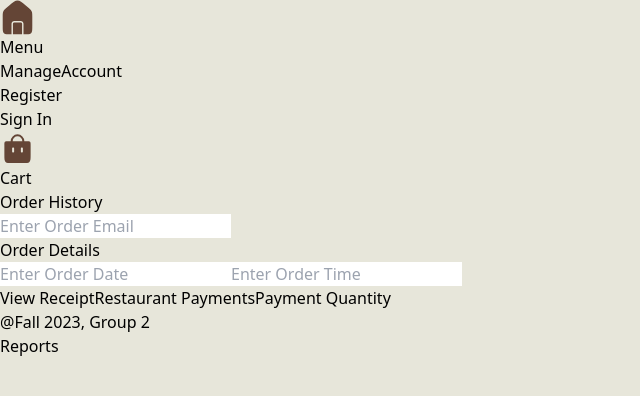
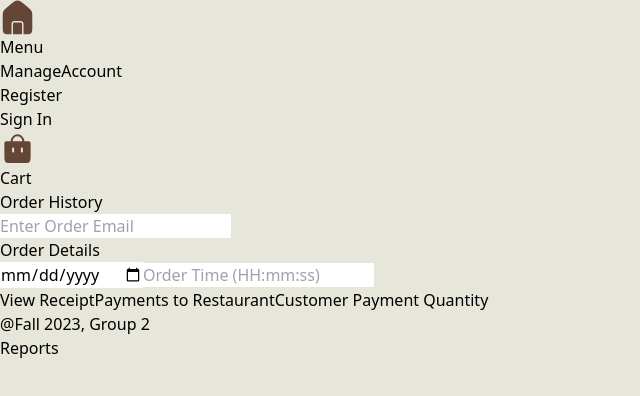
Before and after one commit to ujwal2003/DB-Team02-WebApp, a React (Vite) app in the folder client/: page /OrderHistory in a window 1280 px wide. Shown: the top 396 px of the page, without its empty margins (0-640 px from the left). Built offline with nearby package versions, Linux system fonts and the light colour scheme.

Commit message:
working on order page

```diff
--- a/client/src/pages/OrderHistory.jsx
+++ b/client/src/pages/OrderHistory.jsx
@@ -7,8 +7,14 @@ function OrderHistory() {
   const [orderDate, setOrderDate] = useState("");
   const [orderTime, setOrderTime] = useState("");
   const [viewDetails, setViewDetails] = useState(false);
-  const [vietReceipt, setViewReceipt] = useState(false);
-  const [receipt, setReceipt] = useState(null);
+  const [viewReceipt, setViewReceipt] = useState(false);
+  const [viewResPayment, setViewResPayment] = useState(false);
+  const [viewCPayment, setViewCPayment] = useState(false);
+  const [receiptInfo, setReceiptInfo] = useState("");
+  const [showReceipt, setShowReceipt] = useState(false);
+  const [showResPayment, setShowRPayment] = useState(false);
+  const [showCPayment, setShowCPayment] = useState(false);
+  const [receipt, setReceipt] = useState([]);
 
   const orderListStyle = "text-[#05204A] font-bold";
   const otherElementsStyle = "text-[#05204A] font-semibold";
@@ -32,14 +38,45 @@ function OrderHistory() {
       setOrders([]);
     }
   }, [email]);
-  // Fetch order receipt given order date, time, and use the same email
-  // Fetch order receipt given order date, time, and use the same email
-  // Fetch order receipt given order date, time, and use the same email
+
+  // Fetch order receipt when the view receipt button is clicked
+  useEffect(() => {
+    const fetchOrderReceipt = async () => {
+      try {
+        if (viewReceipt && orderDate && orderTime && email) {
+          const response = await axios.post("/receipt/get", { email, orderDate, orderTime });
+          const receiptData = response.data.data;
+          setReceipt([receiptData]);
+          // Setting receipt information to be displayed on the screen
+          setReceiptInfo(`Restaurant: ${receiptData.restaurantName}, Items Ordered: ${receiptData.itemsOrdered}`);
+          setShowReceipt(true);
+        }
+      } catch (error) {
+        console.error("Error fetching order receipt:", error);
+        // Handle error as needed, e.g., display an error message
+      }
+    };
+
+    fetchOrderReceipt();
+  }, [viewReceipt, orderDate, orderTime, email]);
+
   const handleButtonClick = (buttonName) => {
-    if (buttonName === "View Receipt"){
+    if (buttonName === "View Receipt" && orderDate && orderTime && email) {
       setViewReceipt(true);
-    } else{
+      setViewResPayment(false);
+      setViewCPayment(false);
+    } else if (buttonName === "Payments to Restaurant" && orderDate && orderTime && email){
+      setViewResPayment(true);
       setViewReceipt(false);
+      setViewCPayment(false);
+    } else if (buttonName === "Customer Payment Quantity" && orderDate && orderTime && email){
+      setViewCPayment(true);
+      setViewReceipt(false);
+      setViewResPayment(false);
+    } else {
+      setViewReceipt(false);
+      setViewResPayment(false);
+      setViewCPayment(false);
     }
   };
 
@@ -71,16 +108,14 @@ function OrderHistory() {
       <div className="w-1/2">
         <h1 className={orderListStyle + " text-4xl mb-4"}> Order Details</h1>
         <input
-        type="text"
-        placeholder="Enter Order Date"
+          type="date" // Use type "date" for order date
           value={orderDate}
           onChange={(e) => setOrderDate(e.target.value)}
           className="p-2 rounded border border-[#05204A] text-[#05204A] font-semibold mb-2" // Added margin-bottom
         />
-
         <input
-        type="text"
-        placeholder="Enter Order Time"
+          type="text" // Keep type "text" for order time
+          placeholder="Order Time (HH:mm:ss)"
           value={orderTime}
           onChange={(e) => setOrderTime(e.target.value)}
           className="p-2 rounded border border-[#05204A] text-[#05204A] font-semibold mb-2"
@@ -89,12 +124,27 @@ function OrderHistory() {
           <button className="text-[#05204A] font-semibold border border-[#05204A] rounded p-2 mr-2" onClick={() => handleButtonClick("View Receipt")}>
             View Receipt
           </button>
-        <button className="text-[#05204A] font-semibold border border-[#05204A] rounded p-2 mr-2" onClick={() => handleButtonClick("View Receipt")}>
-          Restaurant Payments
+          <button className="text-[#05204A] font-semibold border border-[#05204A] rounded p-2 mr-2" onClick={() => handleButtonClick("Payments to Restaurant")}>
+            Payments to Restaurant
           </button>
-        <button className="text-[#05204A] font-semibold border border-[#05204A] rounded p-2" onClick={() => handleButtonClick("View Receipt")}>
-          Payment Quantity
+          <button className="text-[#05204A] font-semibold border border-[#05204A] rounded p-2 mr-2" onClick={() => handleButtonClick("Customer Payment Quantity")}>
+            Customer Payment Quantity
           </button>
+          {showReceipt && (
+            <div>
+              <h1 className={orderListStyle + " text-4xl mb-4"}>Receipt Details</h1>
+            </div>
+          )}
+          {showResPayment && (
+            <div>
+              <h1 className={orderListStyle + " text-4xl mb-4"}>Restaurant Payment Details</h1>
+            </div>
+          )}
+          {showCPayment && (
+            <div>
+              <h1 className={orderListStyle + " text-4xl mb-4"}>Customer Payment Quantity</h1>
+            </div>
+          )}
         </div>
       </div>
     </div>
```
Lines whose indentation alone changed are shown as unchanged.
